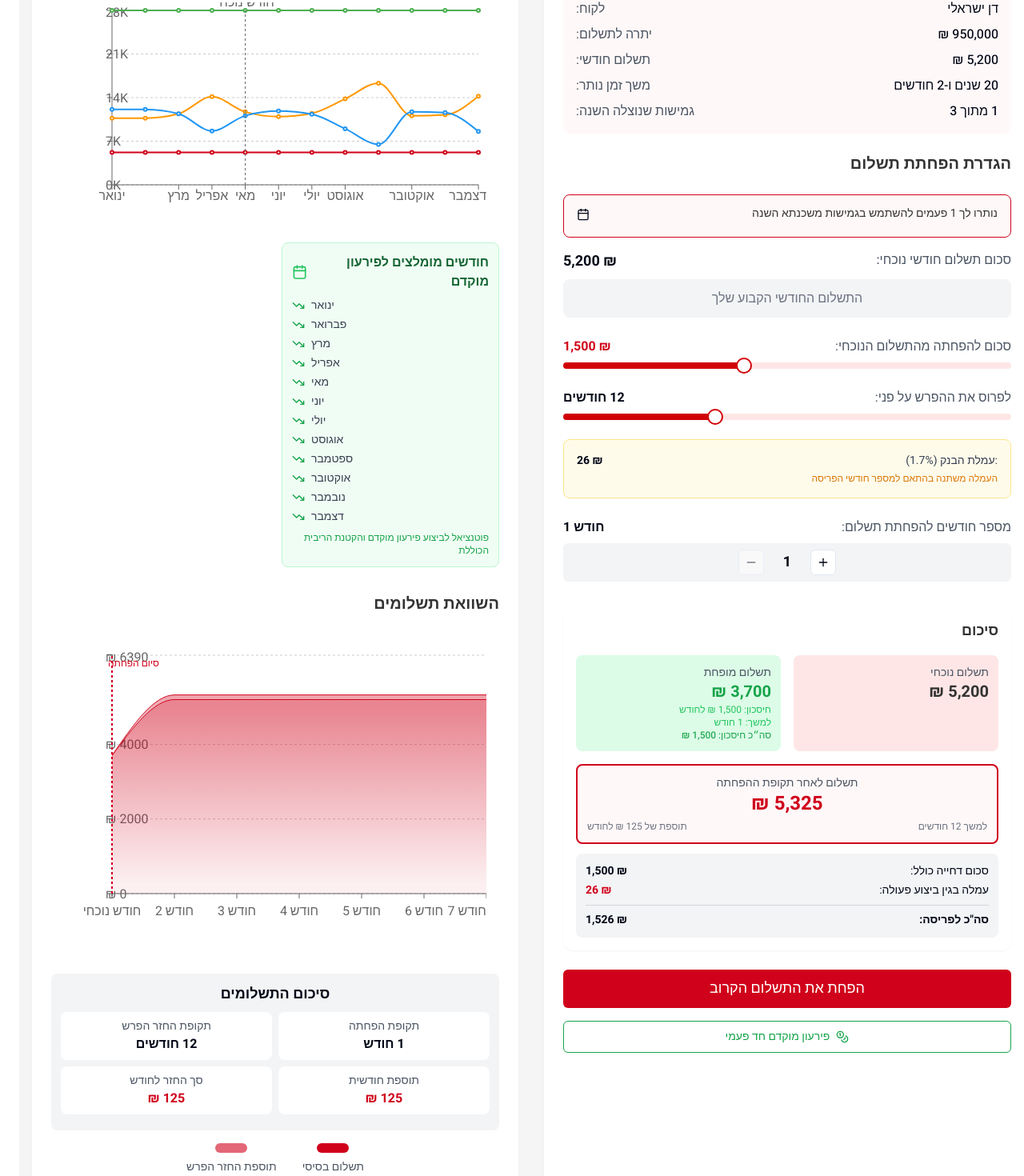
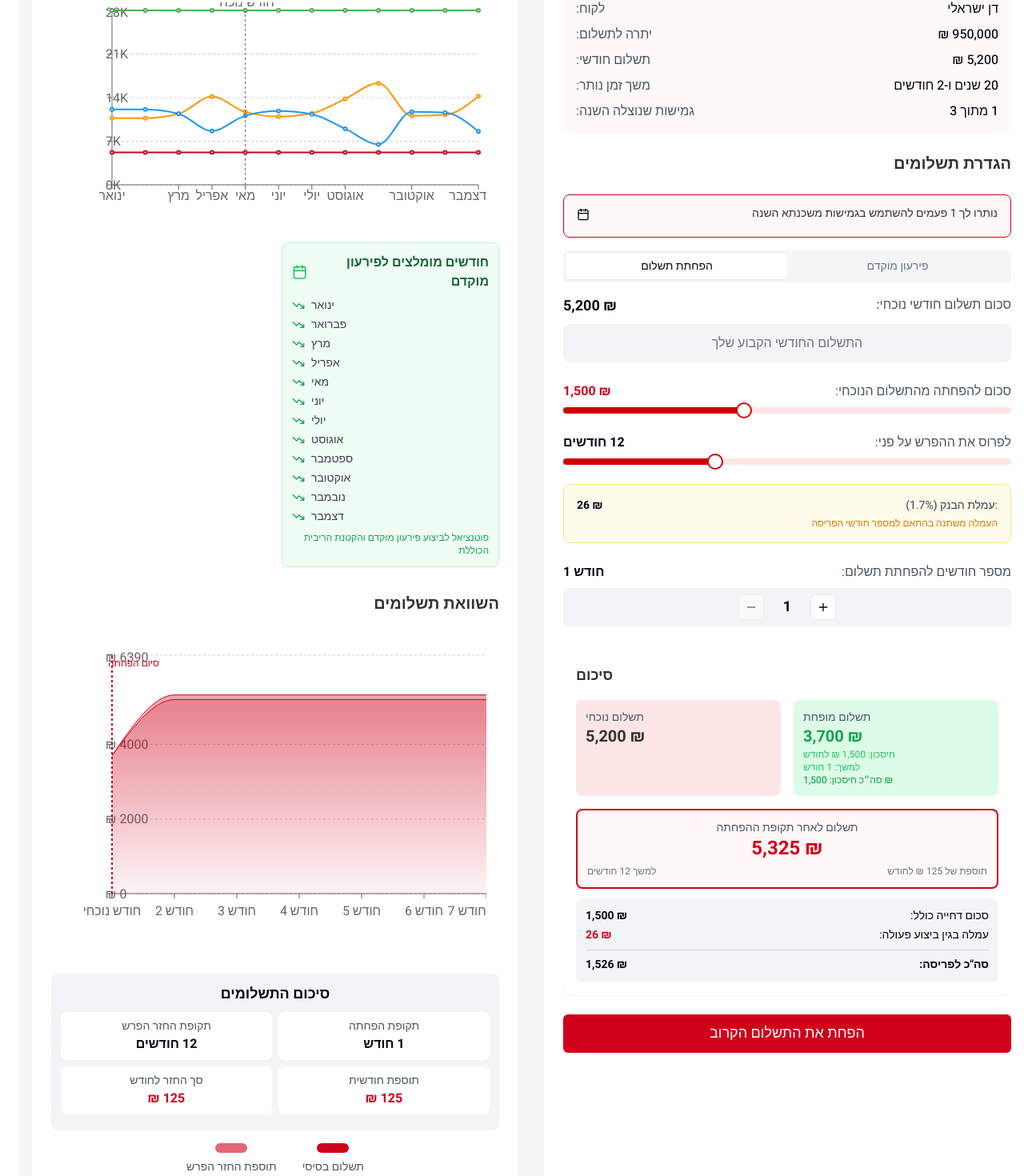
Before and after one commit to nirshar1977/poalim-flex-flow, a React (Vite) app: page / in a window 1280 px wide. Shown: the part 1850-3320 px from the top of the page at 80% size. Built offline with nearby package versions, Linux system fonts and the light colour scheme.

Commit message:
Fix: Dialog accessibility and early repayment options
- Improved Dialog accessibility by ensuring DialogTitle is present.
- Integrated early repayment options within the PaymentForm.
- Added a RestrictedUserForm to handle specific user profiles.

```diff
--- a/src/components/payment-calculator/EarlyRepaymentForm.tsx
+++ b/src/components/payment-calculator/EarlyRepaymentForm.tsx
@@ -5,6 +5,7 @@ import { Alert, AlertDescription } from '@/components/ui/alert';
 import { Coins } from 'lucide-react';
 import { Slider } from '@/components/ui/slider';
 import { RiskProfile, formatCurrency, calculateBankFee } from '@/services/riskProfiles';
+import { DialogTitle } from '@/components/ui/dialog';
 
 interface EarlyRepaymentFormProps {
   riskProfile: RiskProfile;
@@ -47,7 +48,7 @@ const EarlyRepaymentForm: React.FC<EarlyRepaymentFormProps> = ({
 
   return (
     <div className="bg-white p-6 rounded-xl">
-      <h3 className="text-xl font-bold text-poalim-darkText mb-6 text-center">פירעון מוקדם</h3>
+      <DialogTitle className="text-xl font-bold text-poalim-darkText mb-6 text-center">פירעון מוקדם</DialogTitle>
 
       <Alert className="mb-6 bg-green-50 border-green-200">
         <Coins className="h-4 w-4 text-green-500" />
--- a/src/components/payment-calculator/PaymentCalculator.tsx
+++ b/src/components/payment-calculator/PaymentCalculator.tsx
@@ -93,7 +93,7 @@ const PaymentCalculator: React.FC = () => {
               )}
             </div>
 
-            <h3 className="text-xl font-bold text-poalim-darkText mb-6">הגדרת הפחתת תשלום</h3>
+            <h3 className="text-xl font-bold text-poalim-darkText mb-6">הגדרת תשלומים</h3>
 
             <PaymentForm
               currentPayment={currentPayment}
--- a/src/components/payment-calculator/PaymentConfirmation.tsx
+++ b/src/components/payment-calculator/PaymentConfirmation.tsx
@@ -2,6 +2,7 @@
 import React from 'react';
 import { Button } from '@/components/ui/button';
 import { CheckCircle } from 'lucide-react';
+import { DialogTitle } from '@/components/ui/dialog';
 
 interface PaymentConfirmationProps {
   reductionAmount: number;
@@ -28,6 +29,7 @@ const PaymentConfirmation: React.FC<PaymentConfirmationProps> = ({
   return (
     <div className="space-y-4" dir='ltr'>
       <div className="bg-poalim-lightRed p-4 rounded-lg text-center">
+        <DialogTitle className="sr-only">אישור בקשת הפחתת תשלום</DialogTitle>
         <h5 className="font-bold text-poalim-red flex items-center justify-center gap-2 mb-2">
           <CheckCircle className="h-5 w-5" />
           אישור בקשת הפחתת תשלום
--- a/src/components/payment-calculator/PaymentForm.tsx
+++ b/src/components/payment-calculator/PaymentForm.tsx
@@ -1,5 +1,5 @@
 
-import React from "react";
+import React, { useState } from "react";
 import { Button } from "@/components/ui/button";
 import { Alert, AlertDescription } from "@/components/ui/alert";
 import { Calendar, Minus, Plus, Coins, AlertCircle } from "lucide-react";
@@ -7,6 +7,7 @@ import PaymentSummary from "./PaymentSummary";
 import PaymentConfirmation from "./PaymentConfirmation";
 import { Slider } from "@/components/ui/slider";
 import { RiskProfile } from "@/services/riskProfiles";
+import { Tabs, TabsContent, TabsList, TabsTrigger } from "@/components/ui/tabs";
 
 interface PaymentFormProps {
   currentPayment: number;
@@ -53,6 +54,8 @@ const PaymentForm: React.FC<PaymentFormProps> = ({
   currentRiskProfile,
   onShowEarlyRepayment,
 }) => {
+  const [activeTab, setActiveTab] = useState<string>("reduce");
+
   const handleIncrementMonths = () => {
     // Allow incrementing up to 3 or the remaining flex count (inclusive)
     if (postponeMonths < Math.min(3, remainingFlexCount)) {
@@ -86,6 +89,13 @@ const PaymentForm: React.FC<PaymentFormProps> = ({
   // and if this is not a high-risk restricted user
   const showFlexCountAlert = remainingFlexCount < MAX_FLEX_PER_YEAR && !currentRiskProfile?.restrictFlexUsage;
 
+  const handleTabChange = (value: string) => {
+    setActiveTab(value);
+    if (value === "earlyRepay") {
+      onShowEarlyRepayment();
+    }
+  };
+
   return (
     <>
       {showFlexCountAlert && (
@@ -110,6 +120,13 @@ const PaymentForm: React.FC<PaymentFormProps> = ({
         </Alert>
       )}
 
+      <Tabs defaultValue="reduce" onValueChange={handleTabChange} className="mb-6">
+        <TabsList className="grid grid-cols-2 w-full mb-4">
+          <TabsTrigger value="reduce" className="text-right">הפחתת תשלום</TabsTrigger>
+          <TabsTrigger value="earlyRepay" className="text-right">פירעון מוקדם</TabsTrigger>
+        </TabsList>
+
+        <TabsContent value="reduce">
           <div className="mb-8" dir='ltr'>
             <div className="flex justify-between mb-2">
               <span className="font-bold text-lg">{currentPayment.toLocaleString()} ₪</span>
@@ -200,23 +217,12 @@ const PaymentForm: React.FC<PaymentFormProps> = ({
           />
 
           {!isConfirming ? (
-        <div className="space-y-4">
             <Button
               onClick={handleApply}
               className="w-full bg-poalim-red hover:bg-poalim-red/90 text-lg py-6"
             >
               הפחת את התשלום הקרוב
             </Button>
-
-          <Button
-            onClick={onShowEarlyRepayment}
-            variant="outline"
-            className="w-full border-green-600 text-green-600 hover:bg-green-50 flex gap-2"
-          >
-            <Coins className="h-4 w-4" />
-            פירעון מוקדם חד פעמי
-          </Button>
-        </div>
           ) : (
             <PaymentConfirmation
               reductionAmount={reductionAmount}
@@ -228,6 +234,24 @@ const PaymentForm: React.FC<PaymentFormProps> = ({
               onCancel={handleCancel}
             />
           )}
+        </TabsContent>
+
+        <TabsContent value="earlyRepay">
+          <div className="text-center py-8">
+            <Coins className="h-12 w-12 mx-auto text-green-500 mb-4" />
+            <h3 className="text-xl font-bold mb-2">פירעון מוקדם חד פעמי</h3>
+            <p className="text-gray-600 mb-6">
+              באפשרותך לבצע פירעון מוקדם של המשכנתא ולחסוך בעלויות הריבית
+            </p>
+            <Button
+              onClick={onShowEarlyRepayment}
+              className="bg-green-600 hover:bg-green-700 text-white px-6 py-3"
+            >
+              הצג אפשרויות פירעון מוקדם
+            </Button>
+          </div>
+        </TabsContent>
+      </Tabs>
     </>
   );
 };
--- a/src/components/payment-calculator/RestrictedUserForm.tsx
+++ b/src/components/payment-calculator/RestrictedUserForm.tsx
@@ -5,6 +5,7 @@ import { Alert, AlertDescription } from '@/components/ui/alert';
 import { AlertCircle } from 'lucide-react';
 import { UserMortgageProfile } from '@/services/mockUserData';
 import { useToast } from '@/hooks/use-toast';
+import { DialogTitle } from '@/components/ui/dialog';
 
 interface RestrictedUserFormProps {
   user: UserMortgageProfile;
@@ -26,7 +27,7 @@ const RestrictedUserForm: React.FC<RestrictedUserFormProps> = ({ user, onClose }
 
   return (
     <div className="bg-white p-6 rounded-xl">
-      <h3 className="text-xl font-bold text-poalim-darkText mb-4 text-center">בקשה לייעוץ פיננסי</h3>
+      <DialogTitle className="text-xl font-bold text-poalim-darkText mb-4 text-center">בקשה לייעוץ פיננסי</DialogTitle>
 
       <Alert className="mb-6 bg-amber-50 border-amber-200">
         <AlertCircle className="h-4 w-4 text-amber-500" />
```
Lines whose indentation alone changed are shown as unchanged.
